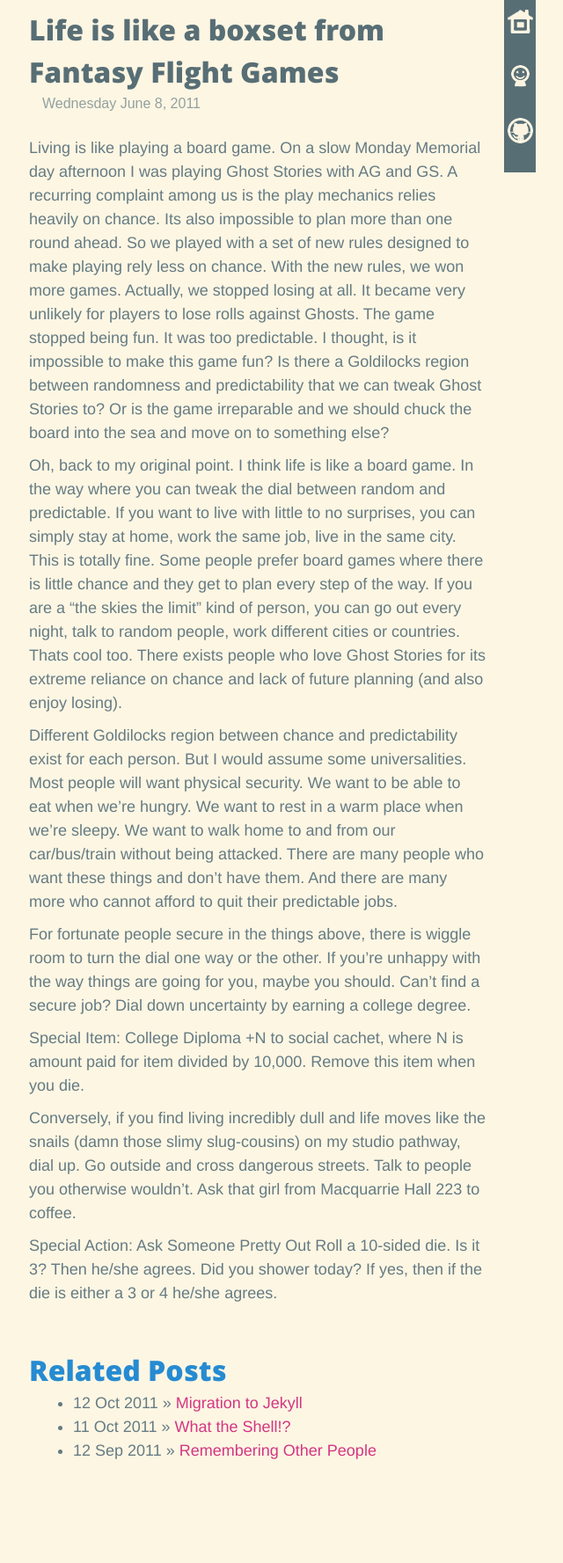
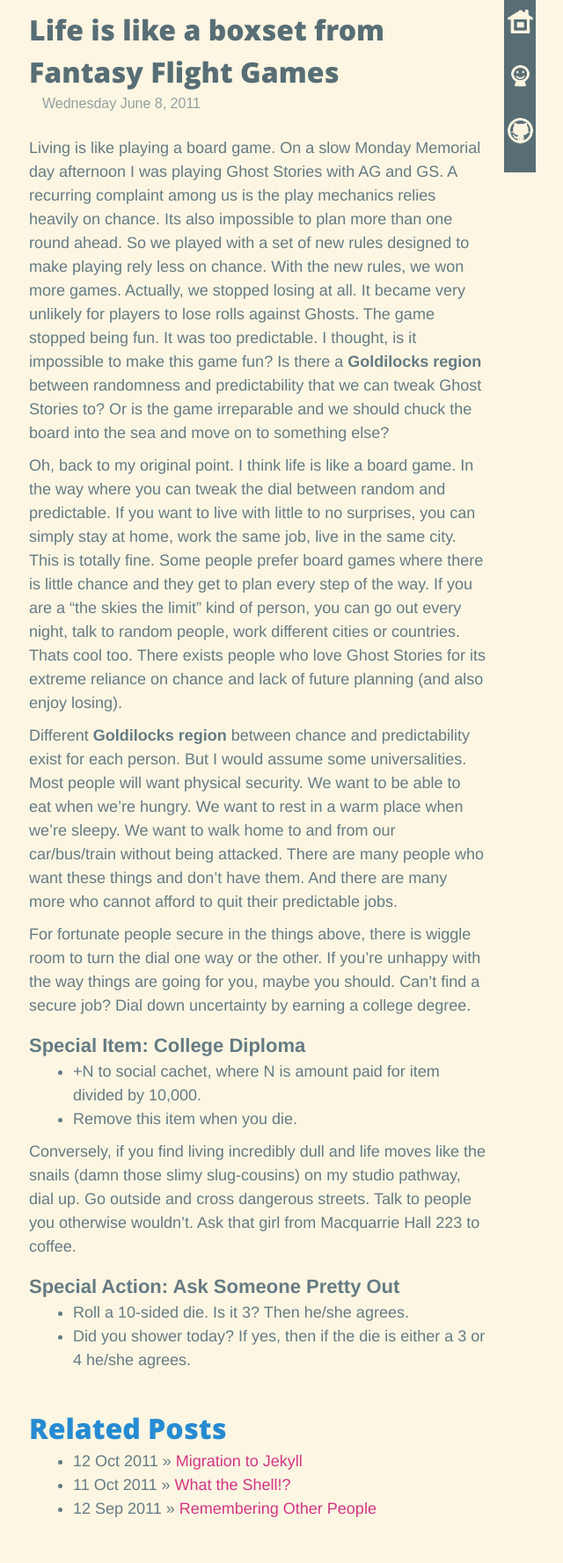
Before and after one commit to dangduc/dangduc.github.com, a Jekyll site: the page built from _posts/2011-06-08-life-is-like-a-boxset-from-fantasy-flight-games.md, in a window 1280 px wide. Shown: the whole page at 88% size, without its empty margins (297-937 px from the left). Built offline with Jekyll 4.4.1, drawn with Linux system fonts in a browser that asks for light colours; some web fonts are replaced; Markdown is read by kramdown in place of the engine named in the settings; before the commit the page ends 1711 px from its top, so only the background shows below that.

Commit message:
content changes to some posts and removal of unused google fonts

```diff
--- a/_posts/2011-06-08-life-is-like-a-boxset-from-fantasy-flight-games.md
+++ b/_posts/2011-06-08-life-is-like-a-boxset-from-fantasy-flight-games.md
@@ -3,20 +3,20 @@
 title: Life is like a boxset from Fantasy Flight Games
 ---
 
-Living is like playing a board game. On a slow Monday Memorial day afternoon I was playing Ghost Stories with AG and GS. A recurring complaint among us is the play mechanics relies heavily on chance. Its also impossible to plan more than one round ahead. So we played with a set of new rules designed to make playing rely less on chance. With the new rules, we won more games. Actually, we stopped losing at all. It became very unlikely for players to lose rolls against Ghosts. The game stopped being fun. It was too predictable. I thought, is it impossible to make this game fun? Is there a Goldilocks region between randomness and predictability that we can tweak Ghost Stories to? Or is the game irreparable and we should chuck the board into the sea and move on to something else?
+Living is like playing a board game. On a slow Monday Memorial day afternoon I was playing Ghost Stories with AG and GS. A recurring complaint among us is the play mechanics relies heavily on chance. Its also impossible to plan more than one round ahead. So we played with a set of new rules designed to make playing rely less on chance. With the new rules, we won more games. Actually, we stopped losing at all. It became very unlikely for players to lose rolls against Ghosts. The game stopped being fun. It was too predictable. I thought, is it impossible to make this game fun? Is there a **Goldilocks region** between randomness and predictability that we can tweak Ghost Stories to? Or is the game irreparable and we should chuck the board into the sea and move on to something else?
 
 Oh, back to my original point. I think life is like a board game. In the way where you can tweak the dial between random and predictable. If you want to live with little to no surprises, you can simply stay at home, work the same job, live in the same city. This is totally fine. Some people prefer board games where there is little chance and they get to plan every step of the way. If you are a “the skies the limit” kind of person, you can go out every night, talk to random people, work different cities or countries. Thats cool too. There exists people who love Ghost Stories for its extreme reliance on chance and lack of future planning (and also enjoy losing).
 
-Different Goldilocks region between chance and predictability exist for each person. But I would assume some universalities. Most people will want physical security. We want to be able to eat when we’re hungry. We want to rest in a warm place when we’re sleepy. We want to walk home to and from our car/bus/train without being attacked. There are many people who want these things and don’t have them. And there are many more who cannot afford to quit their predictable jobs.
+Different **Goldilocks region** between chance and predictability exist for each person. But I would assume some universalities. Most people will want physical security. We want to be able to eat when we’re hungry. We want to rest in a warm place when we’re sleepy. We want to walk home to and from our car/bus/train without being attacked. There are many people who want these things and don’t have them. And there are many more who cannot afford to quit their predictable jobs.
 
 For fortunate people secure in the things above, there is wiggle room to turn the dial one way or the other. If you’re unhappy with the way things are going for you, maybe you should. Can’t find a secure job? Dial down uncertainty by earning a college degree.
 
-Special Item: College Diploma
-+N to social cachet, where N is amount paid for item divided by 10,000.
-Remove this item when you die.
+## Special Item: College Diploma
+- +N to social cachet, where N is amount paid for item divided by 10,000.
+- Remove this item when you die.
 
 Conversely, if you find living incredibly dull and life moves like the snails (damn those slimy slug-cousins) on my studio pathway, dial up. Go outside and cross dangerous streets. Talk to people you otherwise wouldn’t. Ask that girl from Macquarrie Hall 223 to coffee.
 
-Special Action: Ask Someone Pretty Out
-Roll a 10-sided die. Is it 3? Then he/she agrees.
-Did you shower today? If yes, then if the die is either a 3 or 4 he/she agrees.
+## Special Action: Ask Someone Pretty Out
+- Roll a 10-sided die. Is it 3? Then he/she agrees.
+- Did you shower today? If yes, then if the die is either a 3 or 4 he/she agrees.
--- a/css/style.css
+++ b/css/style.css
@@ -1,9 +1,3 @@
-@font-face{
-  font-family: 'Geo';
-  font-style: normal;
-  font-weight: normal;
-  src: local('Geo'), local('Geo-Regular'), url('http://themes.googleusercontent.com/static/fonts/geo/v2/av0TkpgOwGmqABT09bQMSA.woff') format('woff');
-}
 @font-face{
   font-family: 'Changa One';
   font-style: normal;
@@ -11,22 +5,10 @@
   src: local('ChangaOne-Regular'), url('http://themes.googleusercontent.com/static/fonts/changaone/v1/QmTOgNNWM9ly3K3B2X29HBsxEYwM7FgeyaSgU71cLG0.woff') format('woff');
 }
 @font-face {
-  font-family: 'Rokkitt';
-  font-style: normal;
-  font-weight: normal;
-  src: local('Rokkitt'), url('http://themes.googleusercontent.com/static/fonts/rokkitt/v3/4Z-2qkHrI1biwaOxvW6ZTA.woff') format('woff');
-}
-@font-face {
   font-family: 'Open Sans';
   font-style: normal;
   font-weight: 800;
   src: local('Open Sans Extrabold'), local('OpenSans-Extrabold'), url('http://themes.googleusercontent.com/static/fonts/opensans/v4/EInbV5DfGHOiMmvb1Xr-hnhCUOGz7vYGh680lGh-uXM.woff') format('woff');
-}
-@font-face {
-  font-family: 'Droid Sans';
-  font-style: normal;
-  font-weight: bold;
-  src: local('Droid Sans Bold'), local('DroidSans-Bold'), url('http://themes.googleusercontent.com/static/fonts/droidsans/v1/EFpQQyG9GqCrobXxL-KRMQFhaRv2pGgT5Kf0An0s4MM.woff') format('woff');
 }
 
 *{
@@ -117,7 +99,7 @@
 }
 
 div.post{
-   font-family:'Helvetica Neue',arial,serif;
+   font-family:'Helvetica Neue', helvetica, arial,serif;
    color:#657B83;
    font-size:18px;
    padding:10px 0px 10px 0px;
```
Also changed, not shown: _posts/2011-09-08-installing-nodejs.md (+2 -2 lines), _posts/2011-10-12-migration-to-jekyll.md (+1 -1 lines).
